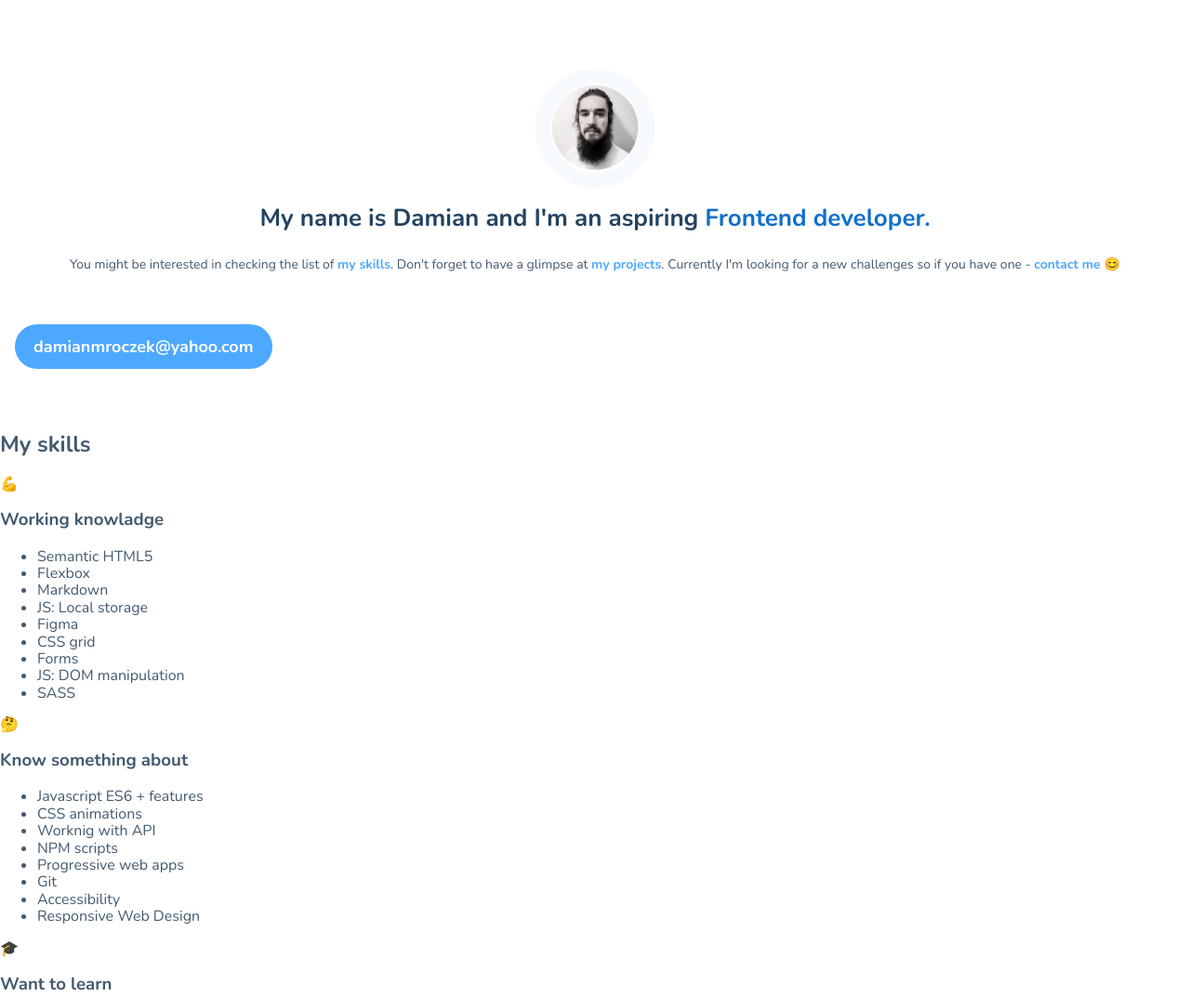
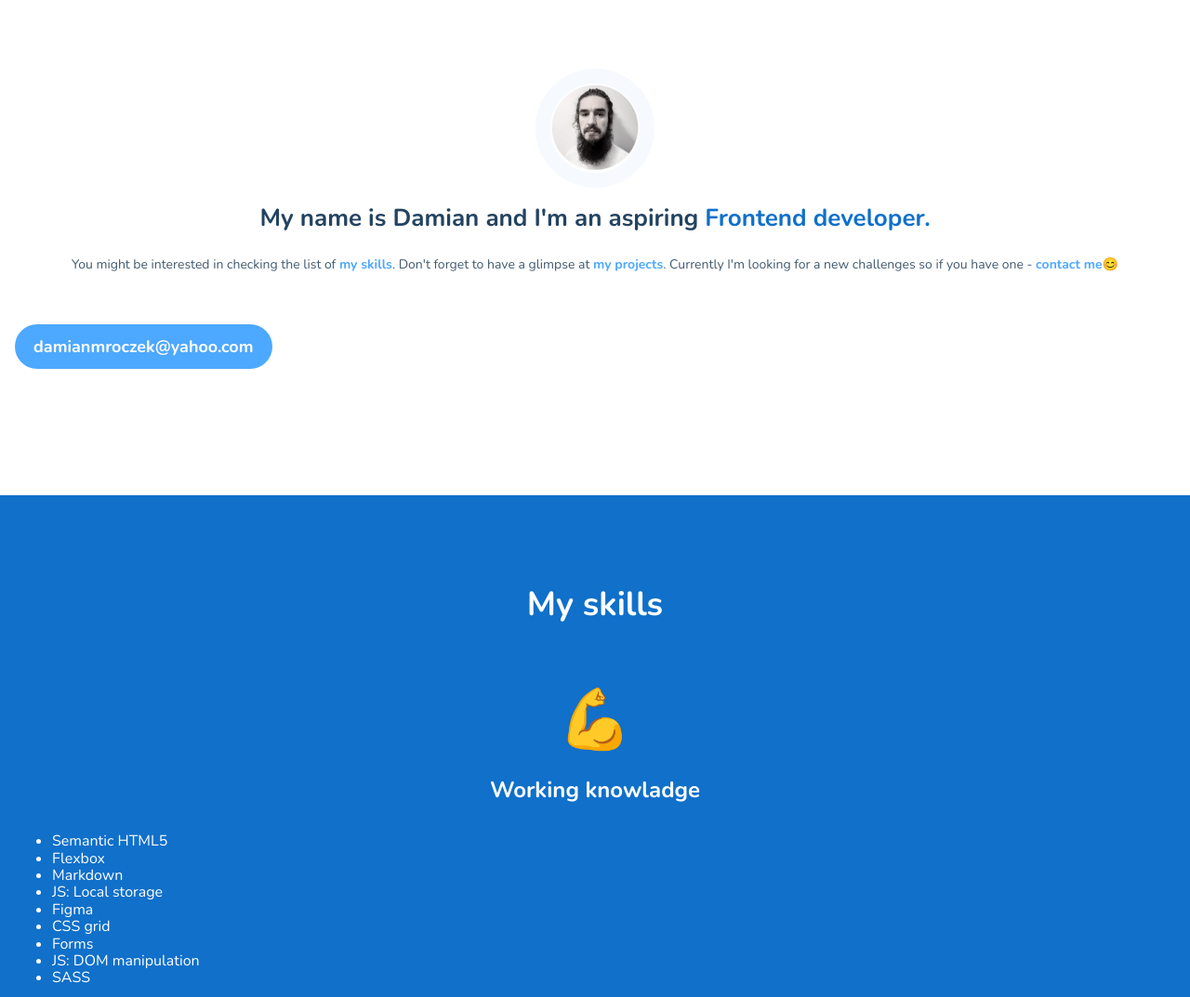
Before and after one commit to Damianbaba/damian.github.io, a website built with webpack: page src/pages/index.html in a window 1280 px wide. Shown: the top 1073 px of the page at 93% size. Built offline with nearby package versions, Linux system fonts and the light colour scheme.

Commit message:
feat: skills section

```diff
--- a/src/pages/index.html
+++ b/src/pages/index.html
@@ -33,7 +33,7 @@
           Don't forget to have a
           glimpse at <a class="hero__link" href="#projects"> my projects</a>. Currently I'm looking for a new challenges
           so if you have one
-          - <a class="hero__link" href="contact"> contact me </a>😊</p>
+          - <a class="hero__link" href="contact">contact me</a>😊</p>
         <a class="hero__contact" href="mailto:damianmroczek@yahoo.com">damianmroczek@yahoo.com</a>
       </div>
     </section>
@@ -65,7 +65,7 @@
           <li class="skills-list__item">NPM scripts</li>
           <li class="skills-list__item">Progressive web apps</li>
           <li class="skills-list__item">Git</li>
-          <li class="skills-list__item">Accessibility</li>
+          <li class="skills-list__item">accessibility</li>
           <li class="skills-list__item">Responsive Web Design</li>
         </ul>
       </article>
--- a/src/scss/main.scss
+++ b/src/scss/main.scss
@@ -1,6 +1,8 @@
 @import "~normalize.css";
 @import "_variables";
 @import "../scss/modules/hero.scss";
+@import "../scss/modules/skills.scss";
+
 
 @import url('https://fonts.googleapis.com/css2?family=Nunito:wght@300;600;700&family=Roboto+Mono:wght@400;700&display=swap');
 
--- a/src/scss/modules/hero.scss
+++ b/src/scss/modules/hero.scss
@@ -1,5 +1,5 @@
 .hero {
-    padding: 74px 16px 0;
+    padding: 74px 16px 88px;
 
     &__contact {
         border-radius: 64px;
--- /dev/null
+++ b/src/scss/modules/skills.scss
@@ -0,0 +1,31 @@
+.skills{
+background-color: $blue;
+color: #fff;
+padding: 64px 16px 88px;
+
+&__header{
+font-weight: 700;
+font-size: 36px;
+line-height: 48px;
+    text-align: center;
+}
+}
+
+.skills-section{
+margin-top: 64px;
+
+&__emoji{
+display: block;
+font-size: 64px;
+text-align: center;
+}
+
+&__header{
+font-weight: 700;
+font-size: 24px;
+line-height: 44px;
+text-align: center;
+margin: 16px 0 24px;
+}
+
+}
```
